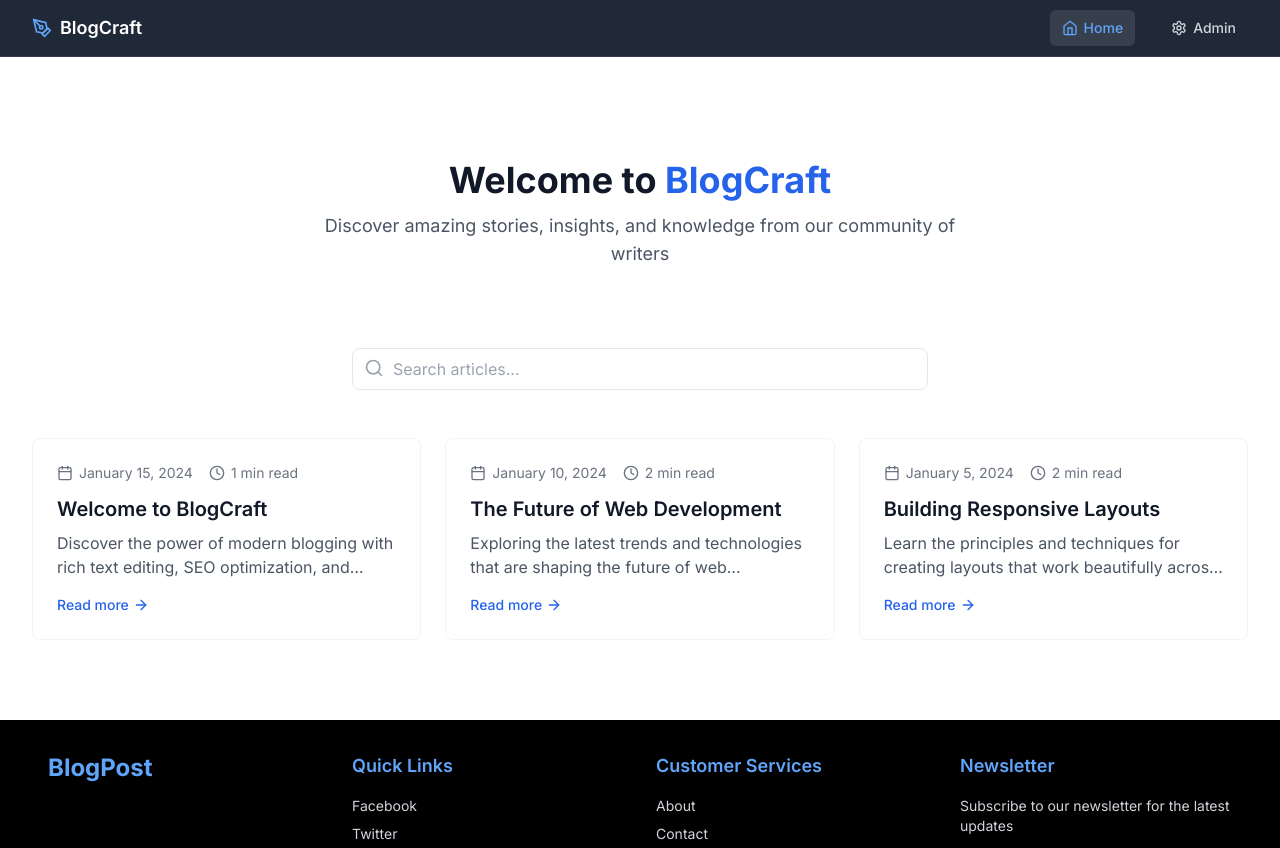
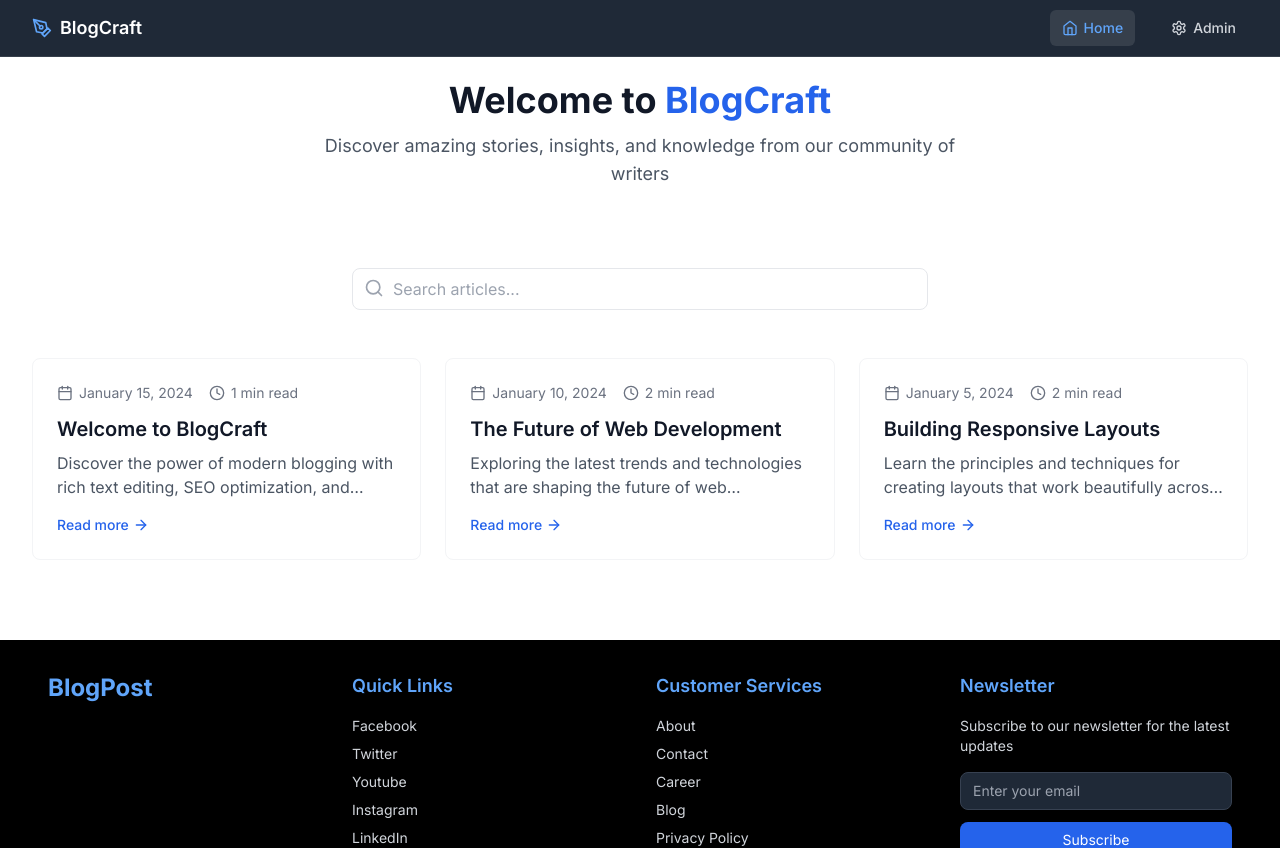
Before and after one commit to SDevKh/Blogging, a React (Vite) app: page / in a window 1280 px wide. Shown: the top 848 px of the page. Built offline with nearby package versions, Linux system fonts and the light colour scheme.

Commit message:
Update App.tsx

```diff
--- a/src/App.tsx
+++ b/src/App.tsx
@@ -10,7 +10,7 @@ function App() {
   return (
     <div className="flex flex-col min-h-screen bg-white">
       <Navigation />
-      <main className="flex-grow container mx-auto px-4 sm:px-6 lg:px-8 mt-20 mb-20">
+      <main className="flex-grow container mx-auto px-4 sm:px-6 lg:px-8 mt-18 mb-20">
         <Routes>
           <Route path="/" element={<Home />} />
           <Route path="/admin" element={<Admin />} />
```
